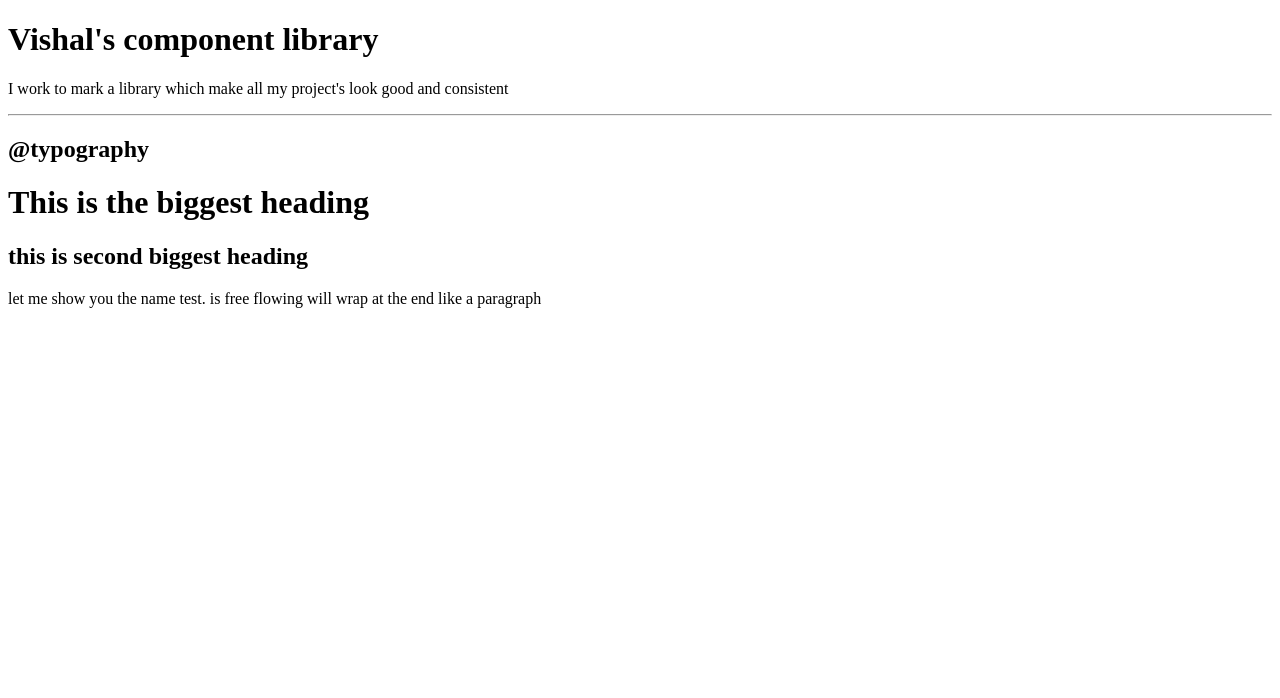
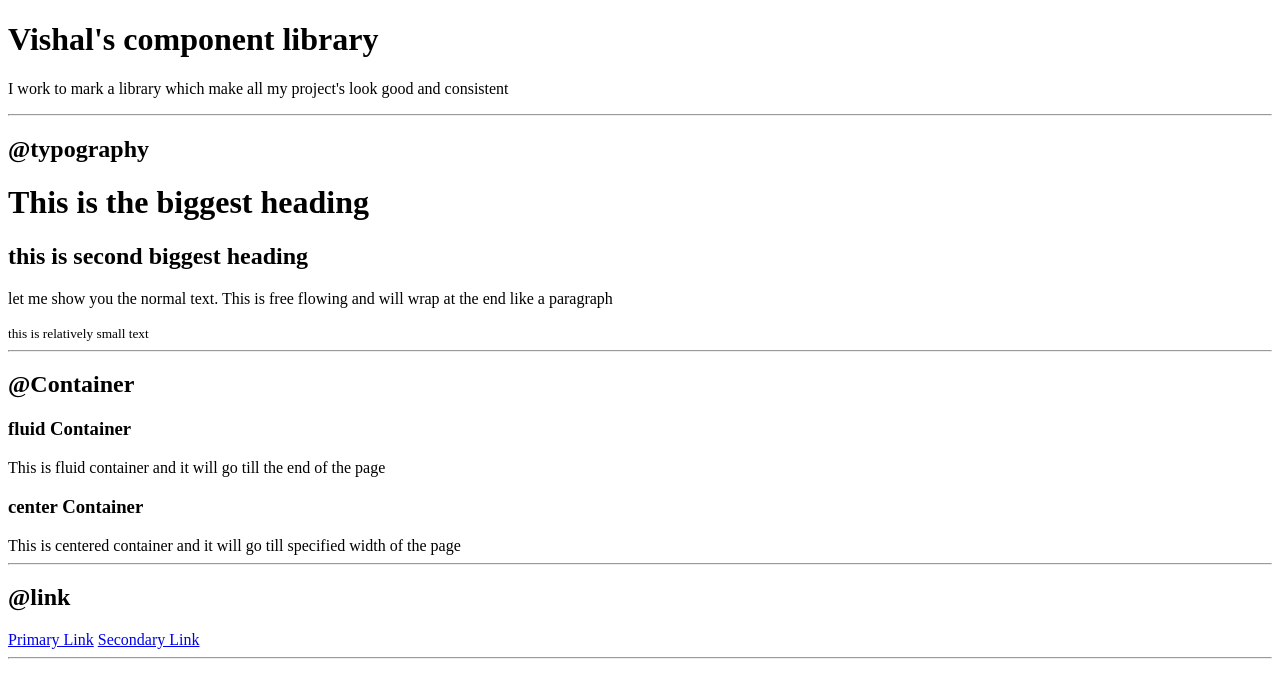
Before and after one commit to vishalsinghrawat29/component-library, a plain HTML site: page index.html in a window 1280 px wide. Drawn offline with Linux system fonts and the light colour scheme.

Commit message:
Upto link

```diff
--- a/index.html
+++ b/index.html
@@ -15,7 +15,23 @@
     <h1>This is the biggest heading </h1>
     <h2>this is second biggest heading</h2>
 
-    <p>let me show you the name test. is free flowing will wrap at the end like a paragraph</p>
+    <p>let me show you the normal text. This is free flowing and will wrap at the end like a paragraph</p>
+    <small>this is relatively small text</small>
 
+    <hr>
+
+    <h2>@Container</h2>
+    <h3>fluid Container</h3>
+    <div>This is fluid container and it will go till the end of the page</div>
+    <h3>center Container</h3>
+    <div>This is centered container and it will go till specified width of the page</div>
+
+    <hr>
+
+    <h2>@link</h2>
+    <a href="/">Primary Link</a>
+    <a href="/">Secondary Link</a>
+
+    <hr>
 </body>
 </html>
```
